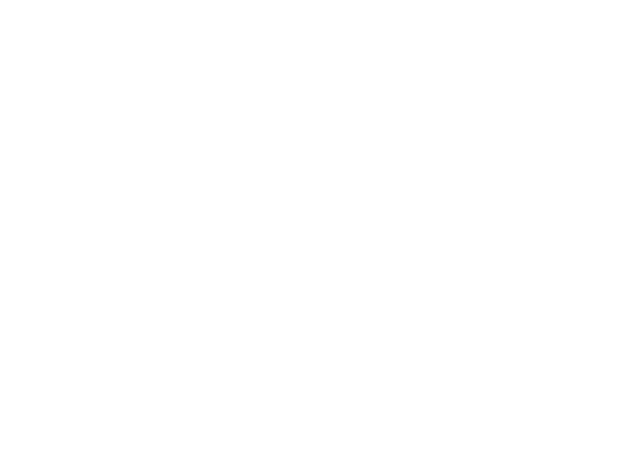
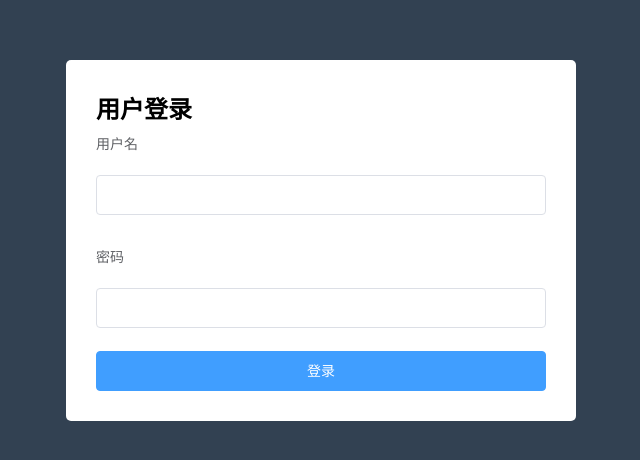
Before and after one commit to duanshuting/shopmanager, a Vue app: page /#/login in a window 1280 px wide. Shown: the part 160-620 px from the top of the page, without its empty margins (319-959 px from the left). Built offline with nearby package versions, Linux system fonts and the light colour scheme.

Commit message:
完成了登录跳转功能

```diff
--- a/package.json
+++ b/package.json
@@ -12,6 +12,7 @@
     "build": "node build/build.js"
   },
   "dependencies": {
+    "axios": "^0.18.0",
     "element-ui": "^2.4.11",
     "vue": "^2.5.2",
     "vue-router": "^3.0.1"
--- a/src/App.vue
+++ b/src/App.vue
@@ -12,5 +12,7 @@ export default {
 </script>
 
 <style>
-
+  #app {
+    height: 100%;
+  }
 </style>
--- /dev/null
+++ b/src/assets/index.css
@@ -0,0 +1,5 @@
+html, body, h2 {
+    height: 100%;
+    margin: 0;
+    padding: 0;
+}
--- /dev/null
+++ b/src/components/home.vue
@@ -0,0 +1,13 @@
+<template>
+  <div>home------</div>
+</template>
+
+<script>
+export default {
+
+}
+</script>
+
+<style>
+
+</style>
--- /dev/null
+++ b/src/components/login.vue
@@ -0,0 +1,63 @@
+<template>
+  <div class="login-wrap">
+    <el-form label-position="top" label-width="80px" :model="formdata" class="form">
+      <h2>用户登录</h2>
+      <el-form-item label="用户名">
+        <el-input v-model="formdata.username"></el-input>
+      </el-form-item>
+      <el-form-item label="密码">
+        <el-input v-model="formdata.password"></el-input>
+      </el-form-item>
+      <el-button @click.prevent="handleLogin()" type="primary" class="btn">登录</el-button>
+    </el-form>
+  </div>
+</template>
+
+<script>
+export default {
+  data() {
+    return {
+      formdata: {
+        username: "",
+        password: ""
+      }
+    };
+  },
+  methods: {
+    handleLogin() {
+      this.$http.post("login", this.formdata)
+        .then(res => {
+        //  console.log(res)
+        const {data:{data,meta:{msg,status}}}=res
+        if (status===200) {
+          // 登录成功，渲染home组件
+          this.$router.push({
+            name: 'home'
+          })
+        }else{
+          this.$message.warning(msg)
+        }
+      });
+    }
+  }
+};
+</script>
+
+<style>
+.login-wrap {
+  height: 100%;
+  background-color: #324152;
+  display: flex;
+  justify-content: center;
+  align-items: center;
+}
+.form {
+  width: 450px;
+  background-color: #fff;
+  padding: 30px;
+  border-radius: 5px;
+}
+.btn {
+  width: 100%;
+}
+</style>
--- a/src/main.js
+++ b/src/main.js
@@ -1,10 +1,14 @@
 // The Vue build version to load with the `import` command
 // (runtime-only or standalone) has been set in webpack.base.conf with an alias.
 import Vue from 'vue'
-import ElementUI from 'element-ui';
+import ElementUI from 'element-ui'
 import 'element-ui/lib/theme-chalk/index.css'
+import '@/assets/index.css'
 import App from './App'
 import router from './router'
+import Http from './plugins/http'
+
+Vue.use(Http)
 
 Vue.use(ElementUI)
 
--- /dev/null
+++ b/src/plugins/http.js
@@ -0,0 +1,13 @@
+// 发送请求
+
+import axios from 'axios'
+const Http = {}
+Http.install = function (Vue) {
+
+  axios.defaults.baseURL = 'http://localhost:8888/api/private/v1/'
+
+  // 4. 添加实例方法
+  Vue.prototype.$http = axios
+}
+
+export default Http
--- a/src/router/index.js
+++ b/src/router/index.js
@@ -1,12 +1,19 @@
 import Vue from 'vue'
 import Router from 'vue-router'
+
+import Login from '@/components/login.vue'
+import Home from '@/components/home.vue'
 
 Vue.use(Router)
 
 export default new Router({
-  routes: [
-    {
-      path: '/'
-    }
-  ]
+  routes: [{
+    name: 'home',
+    path: '/',
+    component: Home
+  }, {
+    name: 'login',
+    path: '/login',
+    component: Login
+  }]
 })
```
Also changed, not shown: 1 other file (tests, documents, lock files or other folders).
